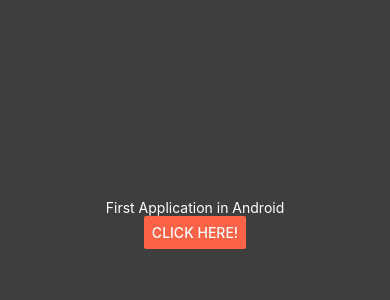
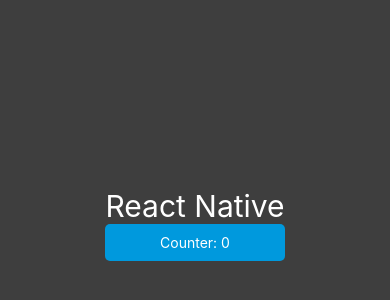
Before and after one commit to ihleonel/todo-list-native, a React Native app: screen / in a window 390 px wide. Shown: the part 198-498 px from the top of the page. Built offline with nearby package versions, Linux system fonts and the light colour scheme.

Commit message:
Refactoring, create a first page Main

```diff
--- a/App.js
+++ b/App.js
@@ -1,13 +1,17 @@
 import { StatusBar } from 'expo-status-bar';
-import { StyleSheet, Text, View, Button } from 'react-native';
+import { StyleSheet, View } from 'react-native';
+import { SafeAreaProvider } from 'react-native-safe-area-context';
+import Main from './Pages/Main';
 
 export default function App() {
+
   return (
-    <View style={styles.container}>
-      <StatusBar style="light" />
-      <Text style={{ color: 'white' }}>First Application in Android</Text>
-      <Button title='Click here!' onPress={() => alert('Hello!')} color='tomato'/>
-    </View>
+    <SafeAreaProvider>
+      <View style={styles.container}>
+        <StatusBar style="light" />
+        <Main />
+      </View>
+    </SafeAreaProvider>
   );
 }
 
--- /dev/null
+++ b/Pages/Main.jsx
@@ -0,0 +1,28 @@
+import { StyleSheet, Text, Pressable, View } from "react-native"
+import { useState } from 'react';
+import { useSafeAreaInsets } from "react-native-safe-area-context";
+
+export default function Main() {
+  const [counter, setCounter] = useState(0)
+  const safeAreaInsets = useSafeAreaInsets();
+  return (
+    <View style={{ paddingTop: safeAreaInsets.top, paddingButton: safeAreaInsets}}>
+      <Text style={styles.title}>React Native</Text>
+      <Pressable onPress={() => setCounter(counter + 1)} style={styles.button}>
+        <Text style={{color: 'white', textAlign: 'center',}}>Counter: {counter}</Text>
+      </Pressable>
+    </View>
+  )
+}
+
+const styles = StyleSheet.create({
+  title: {
+    color: 'white',
+    fontSize: 30,
+  },
+  button: {
+    backgroundColor: '#09d',
+    padding: 10,
+    borderRadius: 5,
+  }
+});
--- a/package.json
+++ b/package.json
@@ -15,7 +15,8 @@
     "react-native": "0.74.3",
     "react-dom": "18.2.0",
     "react-native-web": "~0.19.10",
-    "@expo/metro-runtime": "~3.2.1"
+    "@expo/metro-runtime": "~3.2.1",
+    "react-native-safe-area-context": "4.10.5"
   },
   "devDependencies": {
     "@babel/core": "^7.20.0"
```
Also changed, not shown: 1 other file (tests, documents, lock files or other folders).
